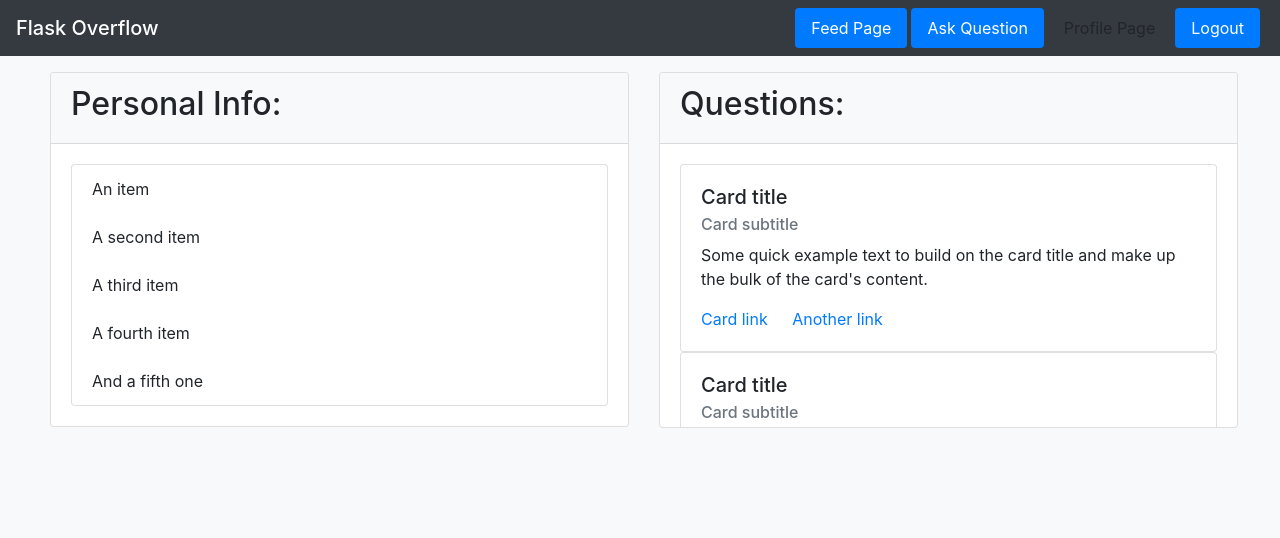
After one commit to amill251/3155-Q-A-Project, a Flask app: template flask_app/templates/profile.html in a window 1280 px wide. The commit adds this page. Shown: the top 538 px of the page. Run offline with Flask 2, Linux system fonts and the light colour scheme; the template is opened without the code that fills it, so the values that code supplies are empty; some libraries are stand-ins or nearby versions.

Commit message:
added question/profile page | users can now see their question on the view page

```diff
--- a/app.py
+++ b/app.py
@@ -61,6 +61,12 @@ def page_routes(app):
     def viewpost():
         return render_template("viewquestion.html")
 
+    @app.route("/profile")
+    @cookie_auth(app)
+    def profile():
+        return render_template("profile.html")
+
+
 def api_routes(app):
     # Routes for Pages
     @app.route("/api", methods=["GET", "POST"])
@@ -69,7 +75,6 @@ def api_routes(app):
         # this is a placeholder for testing
 
         return 'Okay'
-
 
     @app.route("/api/users/create-account", methods=["POST"])
     def create_account():
@@ -86,7 +91,6 @@ def api_routes(app):
 
         check_user = db.session.query(User).filter_by(_username=_uname).first()
 
-
         if check_user:
             return jsonify(succeed=False, message='Error: User ' + str(_uname) + ' already exists')
 
@@ -94,19 +98,25 @@ def api_routes(app):
         db.session.add(new_record)
         db.session.commit()
 
-        response = jsonify(succeed=True, message='User ' + str(_uname) + ' created successfully')
+        response = jsonify(succeed=True, message='User ' +
+                           str(_uname) + ' created successfully')
         token_expires = 3600
-        bearer_token = 'Bearer ' + jwt.encode({'user': _uname, 'exp': datetime.datetime.utcnow() + datetime.timedelta(seconds=token_expires), 'expires_in': token_expires}, app.config['SECRET_KEY'], algorithm="HS256")
+        bearer_token = 'Bearer ' + jwt.encode({'user': _uname, 'exp': datetime.datetime.utcnow() + datetime.timedelta(
+            seconds=token_expires), 'expires_in': token_expires}, app.config['SECRET_KEY'], algorithm="HS256")
 
-        response = jsonify(succeed=True, message='User ' + str(_uname) + ' logged in successfully')
-        base64_encoded_bearer = str(base64.b64encode(str.encode(bearer_token)).decode())
-        response.set_cookie('bt' , base64_encoded_bearer, httponly = True)
-        response.set_cookie('exp', str(getBearerJwtPayload(bearer_token)['exp']))
-        response.set_cookie('expires_in', str(getBearerJwtPayload(bearer_token)['expires_in']))
-        response.set_cookie('user', str(getBearerJwtPayload(bearer_token)['user']))
+        response = jsonify(succeed=True, message='User ' +
+                           str(_uname) + ' logged in successfully')
+        base64_encoded_bearer = str(base64.b64encode(
+            str.encode(bearer_token)).decode())
+        response.set_cookie('bt', base64_encoded_bearer, httponly=True)
+        response.set_cookie('exp', str(
+            getBearerJwtPayload(bearer_token)['exp']))
+        response.set_cookie('expires_in', str(
+            getBearerJwtPayload(bearer_token)['expires_in']))
+        response.set_cookie('user', str(
+            getBearerJwtPayload(bearer_token)['user']))
 
         return response
-
 
     @app.route("/api/users/login", methods=["POST"])
     def login_user():
@@ -114,8 +124,8 @@ def api_routes(app):
         _uname = request.json['_username']
         _pword = request.json['_password']
 
-        fetched_user = db.session.query(User).filter_by(_username=_uname).first()
-
+        fetched_user = db.session.query(
+            User).filter_by(_username=_uname).first()
 
         if not fetched_user:
             return jsonify(succeed=False, message='User not found')
@@ -126,22 +136,25 @@ def api_routes(app):
         signature = str(base64.b64encode(
             hmac.new(secret, hash_pass, digestmod=hashlib.sha256).digest()).decode())
 
-
         if fetched_user._password == signature:
             token_expires = 3600
-            bearer_token = 'Bearer ' + jwt.encode({'user': _uname, 'exp': datetime.datetime.utcnow() + datetime.timedelta(seconds=token_expires), 'expires_in': token_expires}, app.config['SECRET_KEY'], algorithm="HS256")
+            bearer_token = 'Bearer ' + jwt.encode({'user': _uname, 'exp': datetime.datetime.utcnow() + datetime.timedelta(
+                seconds=token_expires), 'expires_in': token_expires}, app.config['SECRET_KEY'], algorithm="HS256")
 
-            response = jsonify(succeed=True, message='User ' + str(_uname) + ' logged in successfully')
-            base64_encoded_bearer = str(base64.b64encode(str.encode(bearer_token)).decode())
-            response.set_cookie('bt' , base64_encoded_bearer, httponly = True)
-            response.set_cookie('exp', str(getBearerJwtPayload(bearer_token)['exp']))
-            response.set_cookie('expires_in', str(getBearerJwtPayload(bearer_token)['expires_in']))
-            response.set_cookie('user', str(getBearerJwtPayload(bearer_token)['user']))
+            response = jsonify(succeed=True, message='User ' +
+                               str(_uname) + ' logged in successfully')
+            base64_encoded_bearer = str(base64.b64encode(
+                str.encode(bearer_token)).decode())
+            response.set_cookie('bt', base64_encoded_bearer, httponly=True)
+            response.set_cookie('exp', str(
+                getBearerJwtPayload(bearer_token)['exp']))
+            response.set_cookie('expires_in', str(
+                getBearerJwtPayload(bearer_token)['expires_in']))
+            response.set_cookie('user', str(
+                getBearerJwtPayload(bearer_token)['user']))
             return response
         else:
             return jsonify(succeed=False, message='Incorrect Password')
-
-
 
     @app.route("/api/refresh-token", methods=["GET"])
     @cookie_auth(app)
@@ -152,21 +165,26 @@ def api_routes(app):
         bearer_token = str(base64.b64decode(cookie_token).decode())
         token_expires = 360000
 
-        bearer_token = 'Bearer ' + jwt.encode({'user': getBearerJwtPayload(bearer_token)['user'], 'exp': datetime.datetime.utcnow() + datetime.timedelta(seconds=token_expires), 'expires_in': token_expires}, app.config['SECRET_KEY'], algorithm="HS256")
+        bearer_token = 'Bearer ' + jwt.encode({'user': getBearerJwtPayload(bearer_token)['user'], 'exp': datetime.datetime.utcnow(
+        ) + datetime.timedelta(seconds=token_expires), 'expires_in': token_expires}, app.config['SECRET_KEY'], algorithm="HS256")
 
-        base64_encoded_bearer = str(base64.b64encode(str.encode(bearer_token)).decode())
+        base64_encoded_bearer = str(base64.b64encode(
+            str.encode(bearer_token)).decode())
 
         response = jsonify(token=bearer_token)
-        response.set_cookie('bt' , base64_encoded_bearer, httponly = True)
-        response.set_cookie('exp', str(getBearerJwtPayload(bearer_token)['exp']))
-        response.set_cookie('expires_in', str(getBearerJwtPayload(bearer_token)['expires_in']))
+        response.set_cookie('bt', base64_encoded_bearer, httponly=True)
+        response.set_cookie('exp', str(
+            getBearerJwtPayload(bearer_token)['exp']))
+        response.set_cookie('expires_in', str(
+            getBearerJwtPayload(bearer_token)['expires_in']))
 
-        response.set_cookie('user', str(getBearerJwtPayload(bearer_token)['user']))
+        response.set_cookie('user', str(
+            getBearerJwtPayload(bearer_token)['user']))
 
         return response
 
+    # Questions Questions Questions Questions Questions Questions Questions Questions
 
-    # Questions Questions Questions Questions Questions Questions Questions Questions
     @app.route("/api/questions", methods=["GET", "POST"])
     @api_auth(app)
     def questions():
@@ -182,7 +200,6 @@ def api_routes(app):
             db.session.add(new_record)
             db.session.commit()
 
-
             return jsonify(succeed=True)
         elif request.method == "GET":
             print('Method was GET')
@@ -194,19 +211,19 @@ def api_routes(app):
                 except:
                     return jsonify({'message': 'Question Body Invalid'}), 400
 
-                question = db.session.query(Question).filter_by(question_id=questionId).first()
+                question = db.session.query(Question).filter_by(
+                    question_id=questionId).first()
 
                 question_dict = {
-                        'question_id': question.question_id,
-                        'user_id': question.user_id,
-                        'title': question.title,
-                        'contents': question.contents,
-                        'date_created': question.date_created
-                    }
+                    'question_id': question.question_id,
+                    'user_id': question.user_id,
+                    'title': question.title,
+                    'contents': question.contents,
+                    'date_created': question.date_created
+                }
 
                 questions_response = dict()
                 questions_response['data'] = []
-
 
                 questions_response['data'].append(question_dict)
 
@@ -235,6 +252,7 @@ def api_routes(app):
 
                 return response
 
+
 def api_auth(app):
     def api_auth_decorator(func):
         @wraps(func)
@@ -245,12 +263,12 @@ def api_auth(app):
             print(bearer_token)
 
             if not bearer_token:
-                return jsonify({'message' : 'Token is missing'}), 401
+                return jsonify({'message': 'Token is missing'}), 401
             print('Past 1')
             if bool(re.search('^Bearer\s+(.*)', bearer_token)):
                 token = bearer_token.replace('Bearer ', '')
             else:
-                return jsonify({'message' : 'Bearer Token is invalid'}), 401
+                return jsonify({'message': 'Bearer Token is invalid'}), 401
             print('Past 2')
 
             try:
@@ -295,8 +313,10 @@ def cookie_auth(app):
 
 def getBearerJwtPayload(bearer_jwt):
     print(bearer_jwt.replace('Bearer ', '').split('.')[1])
-    print(base64.b64decode(bearer_jwt.replace('Bearer ', '').split('.')[1] + '==').decode())
+    print(base64.b64decode(bearer_jwt.replace(
+        'Bearer ', '').split('.')[1] + '==').decode())
     return json.loads(str(base64.b64decode(bearer_jwt.replace('Bearer ', '').split('.')[1] + '==').decode()))
+
 
 def config(app, test_config):
 
--- a/flask_app/static/scripts/viewquestion.js
+++ b/flask_app/static/scripts/viewquestion.js
@@ -13,8 +13,10 @@ function loadQuestion() {
     getQuestion((response) => {
         console.log(response);
         response.data.forEach(question => {
-            console.log(question)
-            // $('#feed-container').append(createHTMLPostTemplate(questionResponse));
+            console.log(question.contents);
+            $('.question-title').html(question.title);
+            $('#question-body').html(question.contents);
+            $('.q-timestamp').html(question.date_created);
         });
     }, location.search)
 }
--- /dev/null
+++ b/flask_app/templates/profile.html
@@ -0,0 +1,136 @@
+<!DOCTYPE html>
+<html lang="en">
+
+<head>
+  <meta charset="UTF-8">
+  <meta name="viewport" content="width=device-width, initial-scale=1.0">
+  <meta http-equiv="X-UA-Compatible" content="ie=edge">
+  <link rel="stylesheet" type="text/css" href="{{ url_for('static',filename='styles/feedstyle.css') }}">
+  <link href="https://cdn.jsdelivr.net/npm/bootstrap@5.0.2/dist/css/bootstrap.min.css" rel="stylesheet"
+    integrity="sha384-EVSTQN3/azprG1Anm3QDgpJLIm9Nao0Yz1ztcQTwFspd3yD65VohhpuuCOmLASjC" crossorigin="anonymous">
+  <script src="{{ url_for('static',filename='scripts/index.js') }}"></script>
+  <script src="https://code.jquery.com/jquery-3.6.0.min.js"
+    integrity="sha256-/xUj+3OJU5yExlq6GSYGSHk7tPXikynS7ogEvDej/m4=" crossorigin="anonymous"></script>
+  <script src="https://cdnjs.cloudflare.com/ajax/libs/popper.js/1.14.7/umd/popper.min.js"
+    integrity="sha384-UO2eT0CpHqdSJQ6hJty5KVphtPhzWj9WO1clHTMGa3JDZwrnQq4sF86dIHNDz0W1"
+    crossorigin="anonymous"></script>
+  <script src="https://cdn.jsdelivr.net/npm/bootstrap@5.0.2/dist/js/bootstrap.bundle.min.js"
+    integrity="sha384-MrcW6ZMFYlzcLA8Nl+NtUVF0sA7MsXsP1UyJoMp4YLEuNSfAP+JcXn/tWtIaxVXM"
+    crossorigin="anonymous"></script>
+  <script src="{{ url_for('static',filename='scripts/feed.js') }}"></script>
+  <link rel="stylesheet" href="https://stackpath.bootstrapcdn.com/bootstrap/4.3.1/css/bootstrap.min.css"
+    integrity="sha384-ggOyR0iXCbMQv3Xipma34MD+dH/1fQ784/j6cY/iJTQUOhcWr7x9JvoRxT2MZw1T" crossorigin="anonymous">
+  <script src="https://code.jquery.com/jquery-3.6.0.min.js"
+    integrity="sha256-/xUj+3OJU5yExlq6GSYGSHk7tPXikynS7ogEvDej/m4=" crossorigin="anonymous"></script>
+  <script src="https://cdnjs.cloudflare.com/ajax/libs/popper.js/1.14.7/umd/popper.min.js"
+    integrity="sha384-UO2eT0CpHqdSJQ6hJty5KVphtPhzWj9WO1clHTMGa3JDZwrnQq4sF86dIHNDz0W1"
+    crossorigin="anonymous"></script>
+  <script src="https://stackpath.bootstrapcdn.com/bootstrap/4.3.1/js/bootstrap.min.js"
+    integrity="sha384-JjSmVgyd0p3pXB1rRibZUAYoIIy6OrQ6VrjIEaFf/nJGzIxFDsf4x0xIM+B07jRM"
+    crossorigin="anonymous"></script>
+  <title>QnA Feed</title>
+</head>
+
+<body class="bg-light">
+  <nav class="navbar navbar-dark bg-dark">
+    <span class="navbar-brand mb-0 h1">Flask Overflow</span>
+    <ul class="nav nav-pills">
+      <li class="nav-item me-1">
+        <a class="nav-link active" onclick="route('/feed')">Feed Page</a>
+      </li>
+      <li class="nav-item me-1">
+        <a class="nav-link active" onclick="route('/ask-question')">Ask Question</a>
+      </li>
+      <li class="nav-item me-1">
+        <a class="nav-link disabled" onclick="route('/profile')">Profile Page</a>
+      </li>
+      <li class="nav-item me-1">
+        <a class="nav-link active" href="#">Logout</a>
+    </ul>
+  </nav>
+  <div class="container-fluid m-1">
+    <div class="row m-3">
+      <div class="col-6">
+        <div class="card" style="width: 100%;">
+          <div class="card-header bg-light">
+            <h2>Personal Info:</h2>
+          </div>
+          <div class="card-body">
+            <ul class="list-group">
+              <li class="list-group-item">An item</li>
+              <li class="list-group-item">A second item</li>
+              <li class="list-group-item">A third item</li>
+              <li class="list-group-item">A fourth item</li>
+              <li class="list-group-item">And a fifth one</li>
+            </ul>
+          </div>
+        </div>
+      </div>
+      <div class="col-6">
+        <div class="card" style="width: 100%;">
+          <div class="card-header bg-light">
+            <h2>Questions:</h2>
+          </div>
+          <div class="card-body" style="height: 283px; overflow-y: scroll;">
+            <div class="card" style="width: 100%;">
+              <div class="card-body">
+                <h5 class="card-title">Card title</h5>
+                <h6 class="card-subtitle mb-2 text-muted">Card subtitle</h6>
+                <p class="card-text">Some quick example text to build on the card title and make up the bulk of the
+                  card's
+                  content.</p>
+                <a href="#" class="card-link">Card link</a>
+                <a href="#" class="card-link">Another link</a>
+              </div>
+            </div>
+            <div class="card" style="width: 100%;">
+              <div class="card-body">
+                <h5 class="card-title">Card title</h5>
+                <h6 class="card-subtitle mb-2 text-muted">Card subtitle</h6>
+                <p class="card-text">Some quick example text to build on the card title and make up the bulk of the
+                  card's
+                  content.</p>
+                <a href="#" class="card-link">Card link</a>
+                <a href="#" class="card-link">Another link</a>
+              </div>
+            </div>
+            <div class="card" style="width: 100%;">
+              <div class="card-body">
+                <h5 class="card-title">Card title</h5>
+                <h6 class="card-subtitle mb-2 text-muted">Card subtitle</h6>
+                <p class="card-text">Some quick example text to build on the card title and make up the bulk of the
+                  card's
+                  content.</p>
+                <a href="#" class="card-link">Card link</a>
+                <a href="#" class="card-link">Another link</a>
+              </div>
+            </div>
+            <div class="card" style="width: 100%;">
+              <div class="card-body">
+                <h5 class="card-title">Card title</h5>
+                <h6 class="card-subtitle mb-2 text-muted">Card subtitle</h6>
+                <p class="card-text">Some quick example text to build on the card title and make up the bulk of the
+                  card's
+                  content.</p>
+                <a href="#" class="card-link">Card link</a>
+                <a href="#" class="card-link">Another link</a>
+              </div>
+            </div>
+            <div class="card" style="width: 100%;">
+              <div class="card-body">
+                <h5 class="card-title">Card title</h5>
+                <h6 class="card-subtitle mb-2 text-muted">Card subtitle</h6>
+                <p class="card-text">Some quick example text to build on the card title and make up the bulk of the
+                  card's
+                  content.</p>
+                <a href="#" class="card-link">Card link</a>
+                <a href="#" class="card-link">Another link</a>
+              </div>
+            </div>
+          </div>
+        </div>
+      </div>
+    </div>
+</body>
+
+</html>
```
Also changed, not shown: flask_app/static/scripts/feed.js (+3 -4 lines), flask_app/templates/createpost.html (+18 -13 lines), flask_app/templates/feed.html (+27 -12 lines), flask_app/templates/viewquestion.html (+11 -12 lines).
